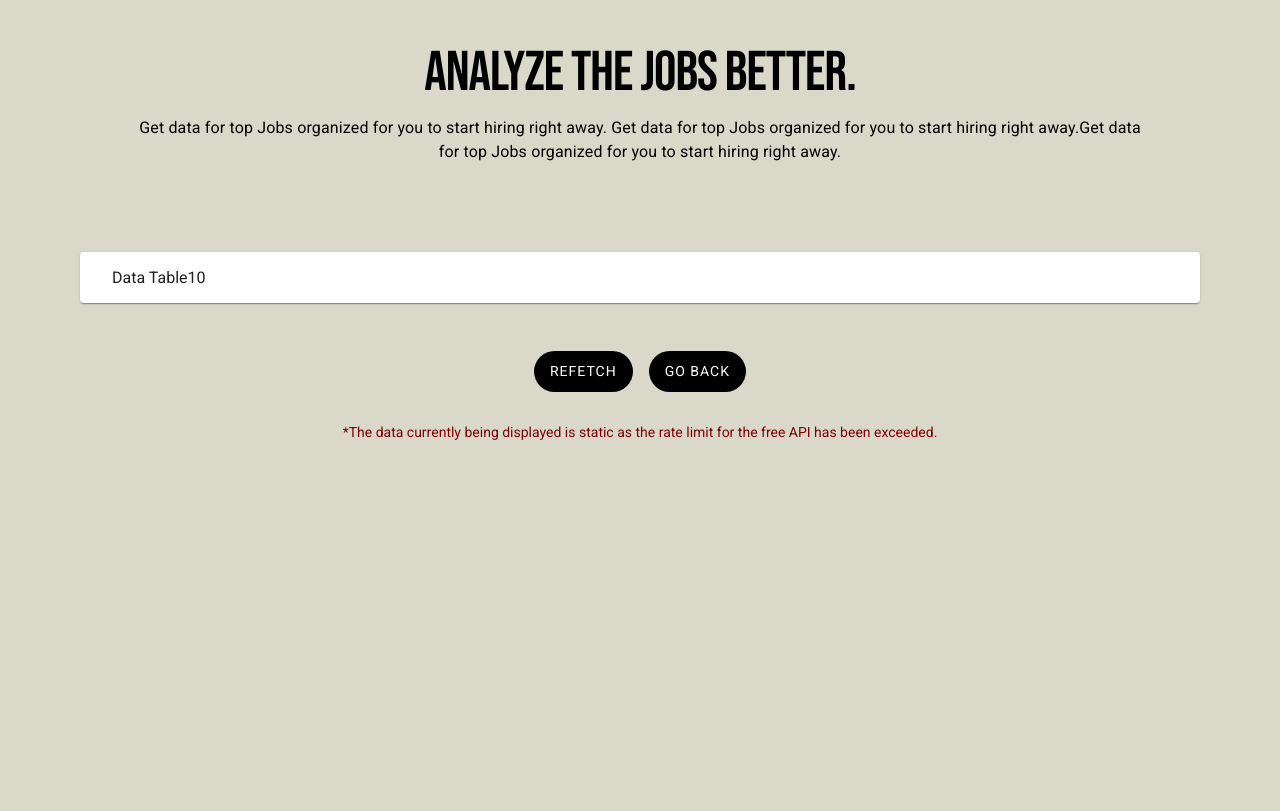
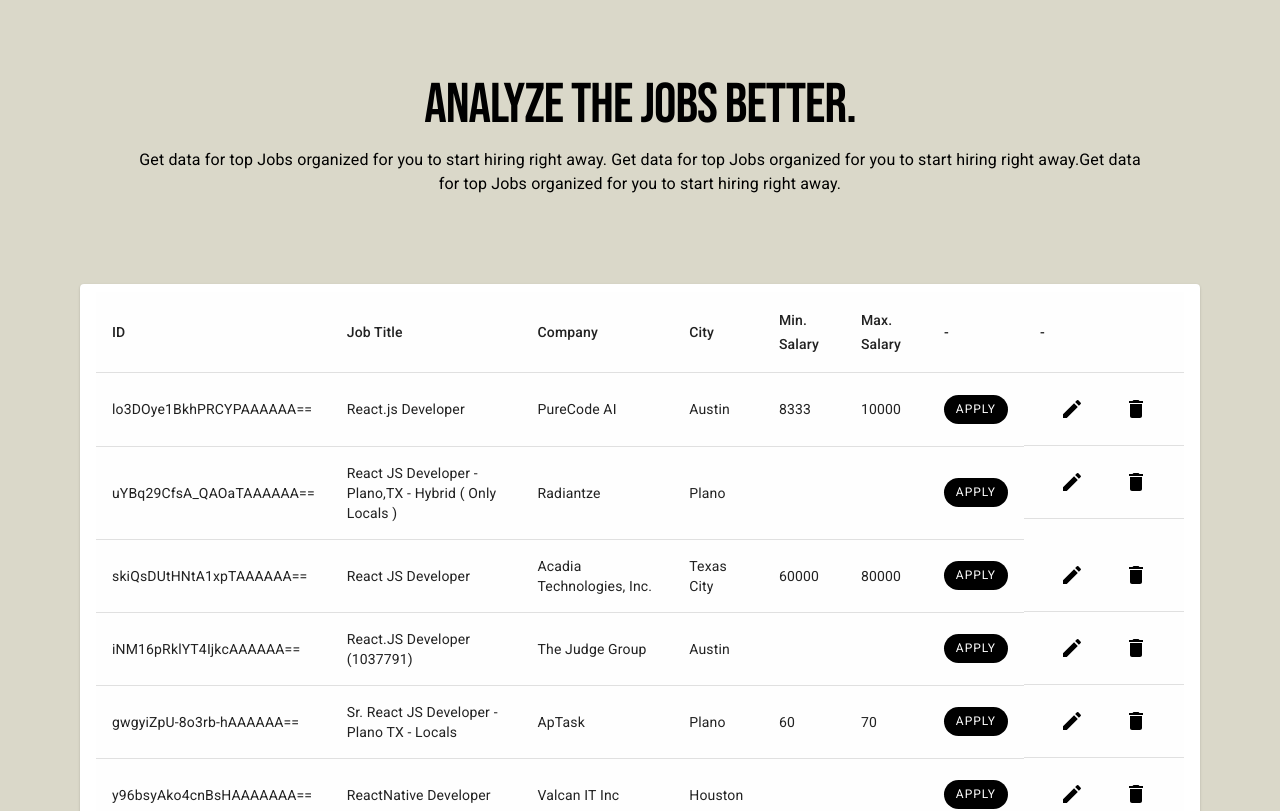
Before and after one commit to kartik-dhawan/IdeaClan.Assessment.UI, a React (Create React App) app: page /jobs in a window 1280 px wide. Shown: the top 811 px of the page. Built offline with nearby package versions, Linux system fonts and the light colour scheme; no server answers.

Commit message:
IC-04: Added UI for table data

```diff
--- a/package.json
+++ b/package.json
@@ -52,6 +52,7 @@
     ]
   },
   "devDependencies": {
+    "@mui/icons-material": "^5.15.14",
     "eslint": "^8.57.0",
     "eslint-plugin-prettier": "^5.1.3",
     "eslint-plugin-react": "^7.34.1",
--- a/src/components/DataTable/index.tsx
+++ b/src/components/DataTable/index.tsx
@@ -1,14 +1,120 @@
-import { Box } from "@mui/material"
+import {
+  Box,
+  Table,
+  TableBody,
+  TableCell,
+  TableContainer,
+  TableHead,
+  TableRow,
+} from "@mui/material"
+import PrimaryButton from "../common/PrimaryButton"
+import { Link } from "react-router-dom"
+import EditIcon from "@mui/icons-material/Edit"
+import DeleteIcon from "@mui/icons-material/Delete"
 
 interface DataTableProps {
   jobsData: any[]
 }
 
 export default function DataTable({ jobsData }: DataTableProps) {
+  const tableHeadKeys = [
+    {
+      id: 0,
+      label: "ID",
+      name: "job_id",
+    },
+    {
+      id: 1,
+      label: "Job Title",
+      name: "job_title",
+    },
+    {
+      id: 2,
+      label: "Company",
+      name: "employer_name",
+    },
+    {
+      id: 3,
+      label: "City",
+      name: "job_city",
+    },
+    {
+      id: 4,
+      label: "Min. Salary",
+      name: "job_min_salary",
+    },
+    {
+      id: 5,
+      label: "Max. Salary",
+      name: "job_max_salary",
+    },
+  ]
+  console.log(tableHeadKeys)
+
   return (
     <Box sx={{ width: "100%", backgroundColor: "#fefefe" }}>
-      <>Data Table</>
-      {jobsData.length}
+      <TableContainer>
+        <Table>
+          <TableHead>
+            {tableHeadKeys.map((item) => {
+              return <TableCell key={item.id}>{item.label}</TableCell>
+            })}
+            <TableCell>-</TableCell>
+            <TableCell>-</TableCell>
+          </TableHead>
+          <TableBody>
+            {jobsData.map((row) => {
+              return (
+                <TableRow key={row.job_id}>
+                  {tableHeadKeys.map((item) => {
+                    return <TableCell key={item.id}>{row[item.name]}</TableCell>
+                  })}
+                  <TableCell>
+                    <Link to={row.job_apply_link} target="_blank">
+                      <PrimaryButton
+                        customStyles={{
+                          fontSize: "12px !important",
+                          padding: "4px 8px",
+                        }}
+                      >
+                        Apply
+                      </PrimaryButton>
+                    </Link>
+                  </TableCell>
+                  <TableCell sx={{ display: "flex" }}>
+                    <PrimaryButton
+                      customStyles={{
+                        fontSize: "12px !important",
+                        backgroundColor: "transparent",
+                        color: "#000",
+                        "&:hover": {
+                          backgroundColor: "transparent",
+                          color: "#000",
+                        },
+                      }}
+                    >
+                      <EditIcon />
+                    </PrimaryButton>
+                    <PrimaryButton
+                      customStyles={{
+                        fontSize: "12px !important",
+                        backgroundColor: "transparent",
+                        color: "#000",
+                        "&:hover": {
+                          backgroundColor: "transparent",
+                          color: "#000",
+                        },
+                      }}
+                    >
+                      <DeleteIcon />
+                    </PrimaryButton>
+                  </TableCell>
+                </TableRow>
+              )
+            })}
+          </TableBody>
+        </Table>
+      </TableContainer>
     </Box>
   )
 }
--- a/src/components/common/PrimaryButton.tsx
+++ b/src/components/common/PrimaryButton.tsx
@@ -1,11 +1,13 @@
-import { Button, ButtonProps } from "@mui/material"
+import { Button, ButtonProps, SxProps, Theme } from "@mui/material"
 
 interface PrimaryButtonProps extends ButtonProps {
   children: JSX.Element | string
+  customStyles?: SxProps<Theme>
 }
 
 export default function PrimaryButton({
   children,
+  customStyles,
   ...rest
 }: PrimaryButtonProps) {
   return (
@@ -24,6 +26,7 @@
         "&:hover": {
           backgroundColor: "#444",
         },
+        ...customStyles,
       }}
     >
       {children}
--- a/src/pages/Jobs/index.tsx
+++ b/src/pages/Jobs/index.tsx
@@ -56,6 +56,7 @@
     (state: RootType) => state.jobsSlice,
   )
 
+  // use fallback constants data if the API fails
   useEffect(() => {
     if (isError) {
       setJobsData(JOBS_BY_API_MOCK)
@@ -65,7 +66,7 @@
   }, [isError, jobs])
 
   return (
-    <Stack sx={{ margin: 0 }} className={jid}>
+    <Stack sx={{ margin: "2rem 0rem 5rem" }} className={jid}>
       <Stack
         alignItems="center"
         sx={styles.jobsPageHeadingContainer}
@@ -114,6 +115,7 @@
         </Link>
       </Stack>
 
+      {/* API Rate limit exceeding error UI */}
       {isError && (
         <Box sx={styles.jobsPageErrortext}>
           *The data currently being displayed is static as the rate limit for
--- a/src/pages/Jobs/styles.ts
+++ b/src/pages/Jobs/styles.ts
@@ -16,7 +16,7 @@
     justifyContent: "center",
     alignItems: "center",
     margin: "1rem 5rem",
-    padding: "1rem 2rem",
+    padding: "8px 16px 32px",
     boxSizing: "border-box",
   },
   jobsPageLoader: {
```
